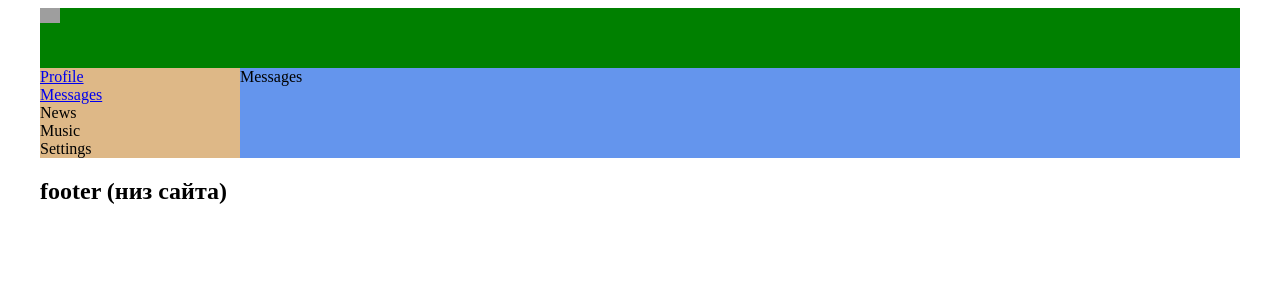
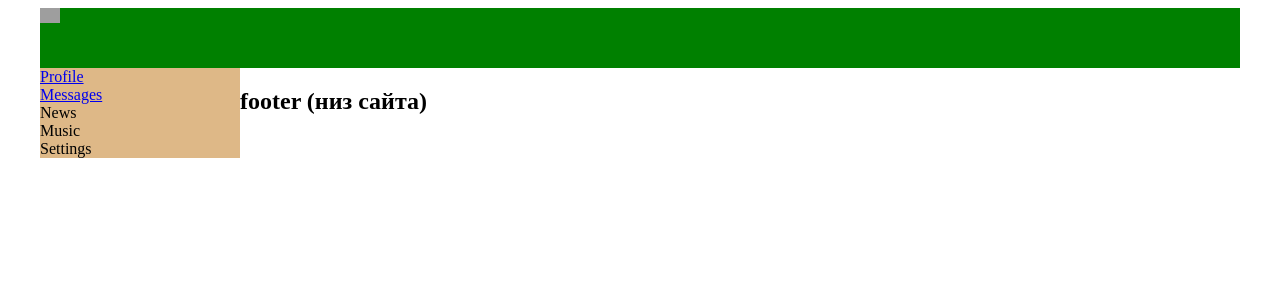
Before and after one commit to MarazorQ/react-web-project, a React (Create React App) app: page / in a window 1280 px wide. Shown: the top 300 px of the page. Built offline with nearby package versions, Linux system fonts and the light colour scheme; grey boxes are pictures that could not be loaded.

Commit message:
added route for app

```diff
--- a/package.json
+++ b/package.json
@@ -8,6 +8,7 @@
     "@testing-library/user-event": "^12.7.2",
     "react": "^17.0.1",
     "react-dom": "^17.0.1",
+    "react-router-dom": "^5.2.0",
     "react-scripts": "4.0.2",
     "web-vitals": "^1.1.0"
   },
--- a/src/Components/App.js
+++ b/src/Components/App.js
@@ -4,18 +4,21 @@ import Content from './Content/Content';
 import Footer from './Footer';
 import Nav from './Nav/Nav';
 import Messages from './Messages/Messages';
+import {BrowserRouter, Route} from "react-router-dom";
 import './App.css';
 
 class App extends React.Component{
     render(){
       return(
-        <div className="app-wrapper">
-          <Header/>
-          <Nav/>
-          {/* <Content/> */}
-          <Messages/>
-          <Footer/>
-        </div>
+        <BrowserRouter>
+          <div className="app-wrapper">
+            <Header/>
+            <Nav/>
+            <Route path="/Messages" component={Messages}/>
+            <Route path="/Profile" component={Content}/>
+            <Footer/>
+          </div>
+        </BrowserRouter>
       )
     }
 }
```
Also changed, not shown: 1 other file (tests, documents, lock files or other folders).
